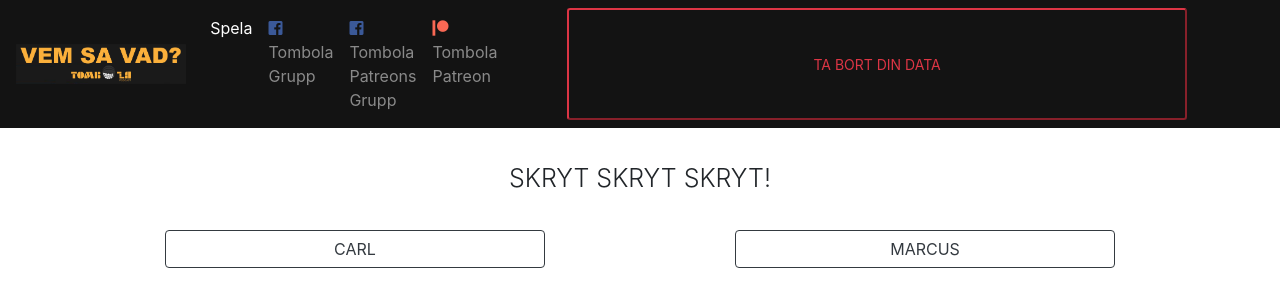
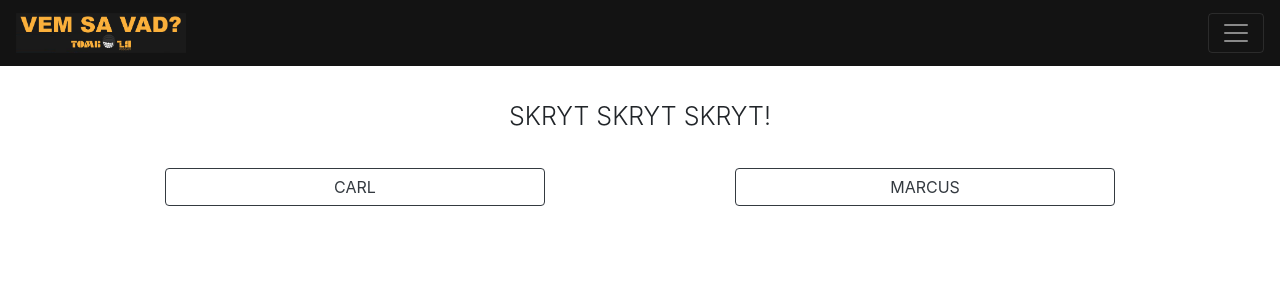
Before and after one commit to Philipdev95/TombolaPodcastQuotes, a plain HTML site: page index.html in a window 1280 px wide. Drawn offline with nearby package versions, Linux system fonts and the light colour scheme.

Commit message:
html, navbar fixed in desktop-mode
made it the same "drop-down"-style as is on mobile

```diff
--- a/index.html
+++ b/index.html
@@ -17,16 +17,17 @@
 </head>
 
 <body>
-	<nav class="navbar sticky-top navbar-expand-lg navbar-light navbar-dark">
+	<nav class="navbar sticky-top navbar-light navbar-dark">
 		<a class="navbar-brand" href="#">
 			<img src="resources/img/logo1.png" height="40px" alt="logo">
 		</a>
 		<button class="navbar-toggler" type="button" data-toggle="collapse" data-target="#navbarNavAltMarkup" aria-controls="navbarNavAltMarkup" aria-expanded="false" aria-label="Toggle navigation">
 			<span class="navbar-toggler-icon"></span>
 		</button>
-		<div class="collapse navbar-collapse" id="navbarNavAltMarkup">
+		<div class="text-lg-center collapse navbar-collapse" id="navbarNavAltMarkup">
 			<div class="navbar-nav">
 				<a class="nav-item nav-link active" data-toggle="collapse" data-target="#navbarNavAltMarkup" href="/#">Spela <span class="sr-only">(current)</span></a>
+				<div class="dropdown-divider"></div>
 				<a class="nav-item nav-link" href="https://www.facebook.com/groups/1422239974516417/">
 					<div>
 						<i class="fab fa-facebook-square" style="color:#3B5998"></i> Tombola Grupp
@@ -43,7 +44,7 @@
 					</div>
 				</a>
 				<div class="dropdown-divider"></div>
-				<button id="clear-points" type="button" class="col-10 offset-1 btn-sm btn-outline-danger" data-toggle="collapse" data-target="#navbarNavAltMarkup">TA BORT DIN DATA</button>
+				<button id="clear-points" type="button" class="col-10 offset-1 col-lg-2 offset-lg-5 btn-sm btn-outline-danger" data-toggle="collapse" data-target="#navbarNavAltMarkup">TA BORT DIN DATA</button>
 			</div>
 		</div>
 	</nav>
```
